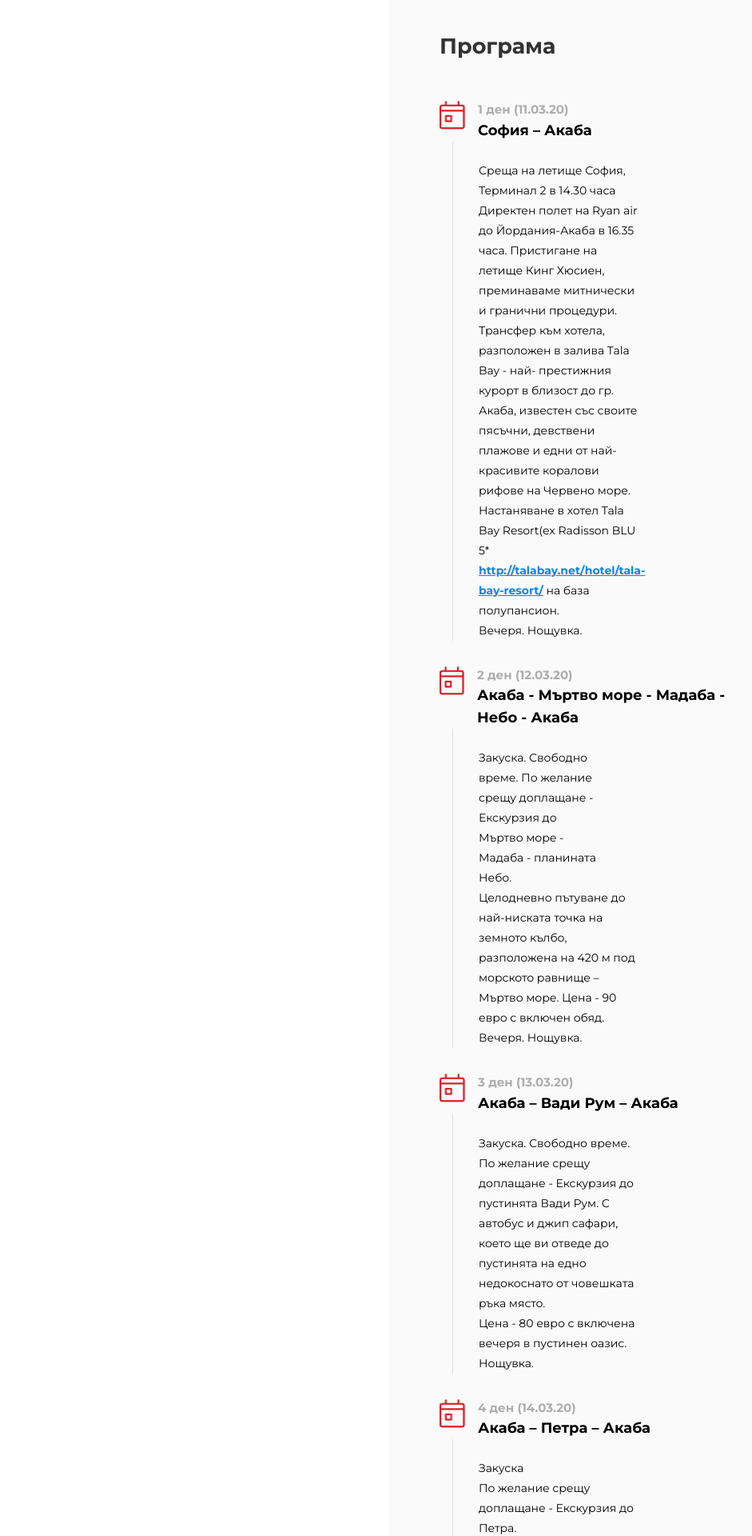
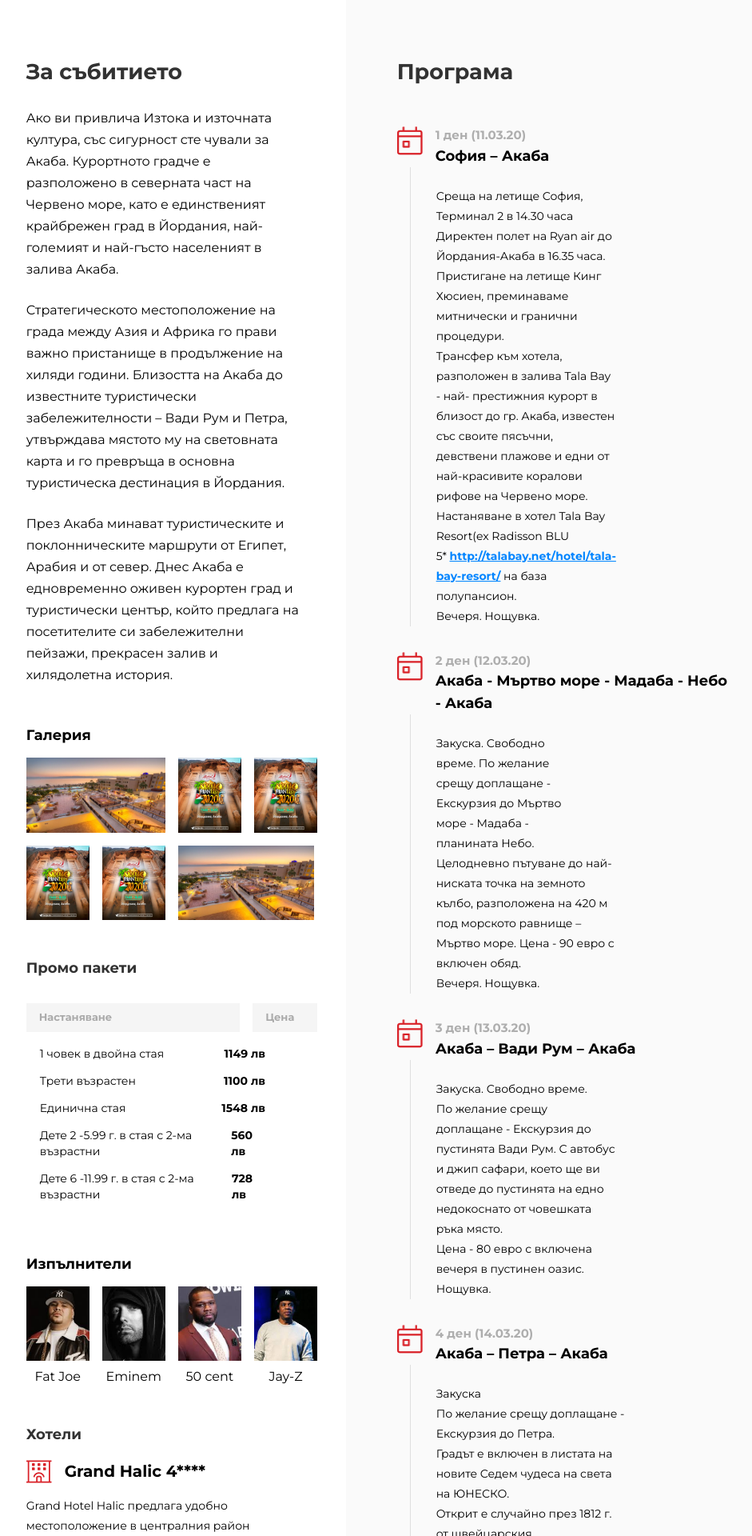
Before and after one commit to didoslavov/mistral-travel-agency, a Next.js app: page / in a window 1280 px wide. Shown: the part 820-2740 px from the top of the page at 80% size, without its empty margins (266-1207 px from the left). Built offline with nearby package versions, Linux system fonts and the light colour scheme.

Commit message:
refactor

```diff
--- a/src/app/page.tsx
+++ b/src/app/page.tsx
@@ -5,7 +5,7 @@ import Header from "@/components/Header/Header";
 import Hero from "@/components/Hero/Hero";
 import Offers from "@/components/Offers/Offers";
 import Partners from "@/components/Partners/Partners";
-import Program from "@/components/Program/Program";
+import Program from "@/components/Content/Program/Program";
 
 export default function Home() {
   return (
@@ -14,7 +14,6 @@ export default function Home() {
       <main className="grid grid-cols-12">
         <Hero />
         <Content />
-        <Program />
         <Offers />
         <Partners />
         <Cta />
--- a/src/components/Program/Program.tsx
+++ /dev/null
@@ -1,139 +0,0 @@
-import Image from "next/image";
-import calendar from "/public/calendar.png";
-import Link from "next/link";
-
-function Program() {
-  return (
-    <div className="col-span-full col-start-7 row-start-2 ml-[112px] -translate-y-24">
-      <aside className="sticky top-0 bg-main-grey-100 ps-16 pt-40">
-        <h2 className="mb-12 text-[27px] font-bold leading-10 text-main-grey">
-          Програма
-        </h2>
-        <article className="mb-8 flex flex-col">
-          <div className="flex gap-4">
-            <Image src={calendar} alt="Икона" className="h-9 w-8" />
-            <div className="font-bold">
-              <p className="text-[15px] opacity-30">1 ден (11.03.20)</p>
-              <p className="text-lg">София – Акаба</p>
-            </div>
-          </div>
-          <div className="ml-4 w-[50%] border-l border-main-grey-300 ps-8 pt-6">
-            <p className="text-sm leading-[25px]">
-              Среща на летище София, Терминал 2 в 14.30 часа Директен полет на
-              Ryan air до Йордания-Акаба в 16.35 часа. Пристигане на летище Кинг
-              Хюсиен, преминаваме митнически и гранични процедури.
-            </p>
-            <p className="text-sm leading-[25px]">
-              Трансфер към хотела, разположен в залива Tala Bay - най-
-              престижния курорт в близост до гр. Акаба, известен със своите
-              пясъчни, девствени плажове и едни от най-красивите коралови рифове
-              на Червено море.
-            </p>
-            <p className="text-sm leading-[25px]">
-              Настаняване в хотел Tala Bay Resort(ex Radisson BLU
-            </p>
-            <p className="text-sm leading-[25px]">
-              5*{" "}
-              <Link href="#" className="font-bold text-[#0085FF] underline">
-                http://talabay.net/hotel/tala-bay-resort/
-              </Link>{" "}
-              на база полупансион.
-            </p>
-            <p className="text-sm leading-[25px]">Вечеря. Нощувка.</p>
-          </div>
-        </article>
-        <article className="mb-8 flex flex-col">
-          <div className="flex gap-4">
-            <Image src={calendar} alt="Икона" className="h-9 w-8" />
-            <div className="font-bold">
-              <p className="text-[15px] opacity-30">2 ден (12.03.20)</p>
-              <p className="w-[85%] text-lg">
-                Акаба - Мъртво море - Мадаба - Небо - Акаба
-              </p>
-            </div>
-          </div>
-          <div className="ml-4 border-l border-main-grey-300 ps-8 pt-6 text-sm leading-[25px]">
-            <p className="w-[37%]">
-              Закуска. Свободно време. По желание срещу доплащане - Екскурзия до
-              Мъртво море - Мадаба - планината Небо.
-            </p>
-            <p className="w-[50%]">
-              Целодневно пътуване до най-ниската точка на земното кълбо,
-              разположена на 420 м под морското равнище – Мъртво море. Цена - 90
-              евро с включен обяд.
-            </p>
-            <p>Вечеря. Нощувка.</p>
-          </div>
-        </article>
-        <article className="mb-8 flex flex-col">
-          <div className="flex gap-4">
-            <Image src={calendar} alt="Икона" className="h-9 w-8" />
-            <div className="font-bold">
-              <p className="text-[15px] opacity-30">3 ден (13.03.20)</p>
-              <p className="text-lg">Акаба – Вади Рум – Акаба</p>
-            </div>
-          </div>
-          <div className="ml-4 w-[50%] border-l border-main-grey-300 ps-8 pt-6 text-sm leading-[25px]">
-            <p className="">Закуска. Свободно време.</p>
-            <p className="">
-              По желание срещу доплащане - Екскурзия до пустинята Вади Рум. С
-              автобус и джип сафари, което ще ви отведе до пустинята на едно
-              недокоснато от човешката ръка място.
-            </p>
-            <p className="">
-              Цена - 80 евро с включена вечеря в пустинен оазис. Нощувка.
-            </p>
-          </div>
-        </article>
-        <article className="mb-8 flex flex-col">
-          <div className="flex gap-4">
-            <Image src={calendar} alt="Икона" className="h-9 w-8" />
-            <div className="font-bold">
-              <p className="text-[15px] opacity-30">4 ден (14.03.20)</p>
-              <p className="text-lg">Акаба – Петра – Акаба</p>
-            </div>
-          </div>
-          <div className="ml-4 w-[52%] border-l border-main-grey-300 ps-8 pt-6 text-sm leading-[25px]">
-            <p>Закуска</p>
-            <p>По желание срещу доплащане - Екскурзия до Петра.</p>
-            <p>
-              Градът е включен в листата на новите Седем чудеса на света на
-              ЮНЕСКО.
-            </p>
-            <p>
-              Открит е случайно през 1812 г. от швейцарския пътешественик
-              Буркхард. Преди се е наричал “Изгубеният град” и е бил известен
-              само на бедуините. До него се стига след като се прекоси пустинята
-              и се мине през стръмен каньон, дълъг над 1 км, със стени високи
-              около 200 м, наречен Сик. След това пред погледа ни се открива
-              смайващата 50 метрова Съкровищница, наречена Ал-Каснех Фарун,
-              позната ни от филма “Индиана Джонс”, в която се счита също, че е
-              скрит Светия Граал.
-            </p>
-            <p>Цена - 130 евро с включен обяд Вечеря. Нощувка.</p>
-          </div>
-        </article>
-        <article className="mb-20 flex flex-col">
-          <div className="flex gap-4">
-            <Image src={calendar} alt="Икона" className="h-9 w-8" />
-            <div className="font-bold">
-              <p className="text-[15px] opacity-30">5 ден (15.03.20)</p>
-              <p className="text-lg">Акаба – София</p>
-            </div>
-          </div>
-          <div className="ml-4 w-[52%] ps-8 pt-6 text-sm leading-[25px]">
-            <p className="mb-6">
-              Закуска. Свободно време. Късно освобождаване на стаите.
-            </p>
-            <p>
-              В 18.00 часа трансфер до летище Кинг Хюсиен. Директен полет до
-              София на Ryan air в 21.05 часа.
-            </p>
-          </div>
-        </article>
-      </aside>
-    </div>
-  );
-}
-
-export default Program;
```
